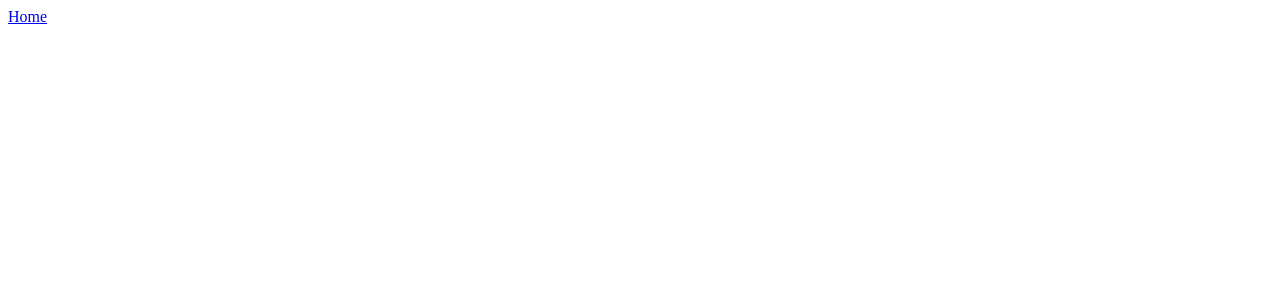
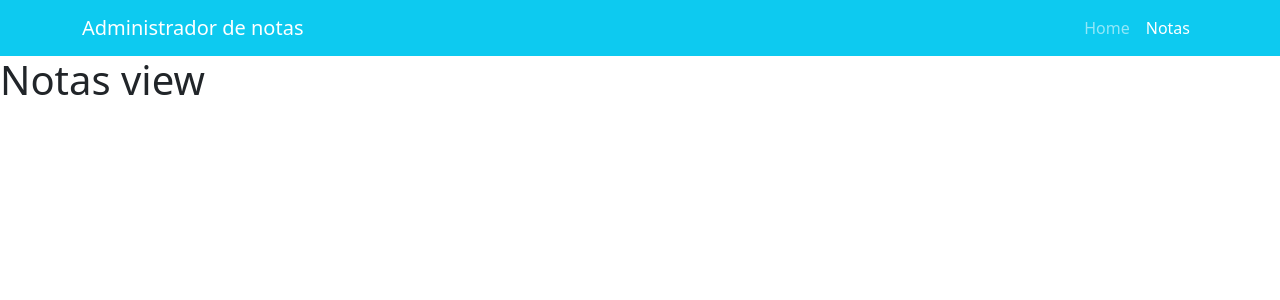
Before and after one commit to sebsegoso/crud-notas, a Vue app: page /notas in a window 1280 px wide. Before the commit this address had no page. Shown: the top 300 px of the page. Built offline with nearby package versions, Linux system fonts and the light colour scheme.

Commit message:
instalación/importación de bootstrap y sass, creación de navbar y ruta notas

```diff
--- a/package.json
+++ b/package.json
@@ -12,6 +12,7 @@
     "format": "prettier --write src/"
   },
   "dependencies": {
+    "bootstrap": "^5.3.3",
     "pinia": "^2.2.4",
     "vue": "^3.5.11",
     "vue-router": "^4.4.5"
@@ -26,6 +27,7 @@
     "eslint-plugin-vue": "^9.28.0",
     "jsdom": "^25.0.1",
     "prettier": "^3.3.3",
+    "sass": "^1.79.5",
     "vite": "^5.4.8",
     "vitest": "^2.1.2"
   }
--- a/src/App.vue
+++ b/src/App.vue
@@ -1,11 +1,10 @@
 <script setup>
-import { RouterLink, RouterView } from 'vue-router'
+import { RouterView } from 'vue-router'
+import AppNavbar from '@/components/app/AppNavbar.vue'
 </script>
 
 <template>
-  <nav>
-    <RouterLink to="/">Home</RouterLink>
-  </nav>
+  <AppNavbar />
 
   <RouterView />
 </template>
--- /dev/null
+++ b/src/assets/styles/scss/abstracts/_variables.scss
@@ -0,0 +1,6 @@
+$color-primary: #f00;
+$color-secondary: #0f0;
+
+$color-light: #f5f5f5;
+
+$color-main-bg: #eee;
--- /dev/null
+++ b/src/assets/styles/scss/main.scss
@@ -0,0 +1,7 @@
+@import './abstracts/variables';
+@import './vendors/bootstrap_overrides';
+
+body {
+  //   background-color: $color-main-bg;
+  //   color: $color-primary;
+}
--- /dev/null
+++ b/src/assets/styles/scss/vendors/_bootstrap_overrides.scss
@@ -0,0 +1,3 @@
+.btn {
+  border-radius: 5px;
+}
--- /dev/null
+++ b/src/components/app/AppNavbar.vue
@@ -0,0 +1,45 @@
+<script setup>
+import { RouterLink } from 'vue-router'
+</script>
+
+<template>
+  <nav class="navbar navbar-expand-lg navbar-dark bg-info">
+    <div class="container">
+      <RouterLink class="navbar-brand" :to="{ name: 'home' }"
+        >Administrador de notas</RouterLink
+      >
+      <button
+        class="navbar-toggler"
+        type="button"
+        data-bs-toggle="collapse"
+        data-bs-target="#navbarNavDropdown"
+        aria-controls="navbarNavDropdown"
+        aria-expanded="false"
+        aria-label="Toggle navigation"
+      >
+        <span class="navbar-toggler-icon"></span>
+      </button>
+      <div class="collapse navbar-collapse" id="navbarNavDropdown">
+        <ul class="navbar-nav ms-auto">
+          <li class="nav-item">
+            <RouterLink
+              active-class="active"
+              class="nav-link"
+              aria-current="page"
+              :to="{ name: 'home' }"
+              >Home</RouterLink
+            >
+          </li>
+          <li class="nav-item">
+            <RouterLink
+              active-class="active"
+              class="nav-link"
+              :to="{ name: 'notas' }"
+              >Notas</RouterLink
+            >
+          </li>
+        </ul>
+      </div>
+    </div>
+  </nav>
+</template>
--- a/src/main.js
+++ b/src/main.js
@@ -3,6 +3,10 @@ import { createPinia } from 'pinia'
 
 import App from './App.vue'
 import router from './router'
+
+import 'bootstrap/dist/css/bootstrap.css'
+import 'bootstrap/dist/js/bootstrap.bundle.js'
+import '@/assets/styles/scss/main.scss'
 
 const app = createApp(App)
 
--- a/src/router/index.js
+++ b/src/router/index.js
@@ -9,6 +9,11 @@ const router = createRouter({
       name: 'home',
       component: HomeView,
     },
+    {
+      path: '/notas',
+      name: 'notas',
+      component: () => import('@/views/NotesView.vue'),
+    },
   ],
 })
 
--- /dev/null
+++ b/src/views/NotesView.vue
@@ -0,0 +1,5 @@
+<script setup></script>
+
+<template>
+  <h1>Notas view</h1>
+</template>
```
Also changed, not shown: 1 other file (tests, documents, lock files or other folders).
